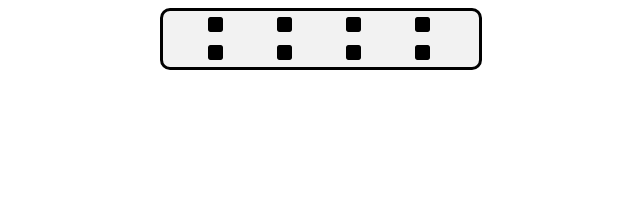
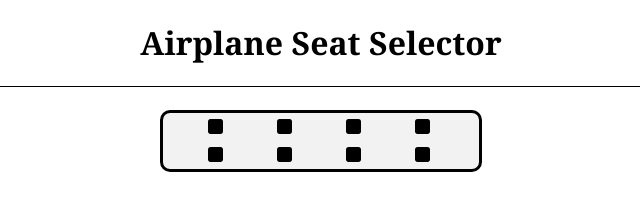
Before and after one commit to neagan/seat_selector, a website: page index.html in a window 1280 px wide. Shown: the whole page, without its empty margins (319-959 px from the left). Drawn offline with Linux system fonts and the light colour scheme.

Commit message:
add basic header bar

```diff
--- a/app.js
+++ b/app.js
@@ -19,4 +19,6 @@
       }
     }
   }
+
+  function toggleBox
 })();
--- a/index.html
+++ b/index.html
@@ -7,6 +7,10 @@
   <link rel="stylesheet" href="node_modules/font-awesome/css/font-awesome.min.css">
 </head>
 <body>
+  <header id="navbar">
+    <h1 id="title">Airplane Seat Selector</h1>
+  </header>
+
   <div class="plane">
     <ul class="row">
       <li class="seat"><i class="fa fa-stop fa-lg"></i></li>
@@ -29,6 +33,10 @@
     </ul>
   </div>
 
+  <div class="info">
+
+  </div>
+
   <script src="app.js"></script>
 </body>
 </html>
--- a/style.css
+++ b/style.css
@@ -1,8 +1,38 @@
+header#navbar {
+  position: fixed;
+  top: 0;
+  left: 0;
+  right: 0;
+  border-bottom: 1px solid;
+  display: block;
+}
+
+h1#title {
+  text-align: center;
+  font-family: Georgia;
+}
+
 div.plane {
+  position: relative;
+  top: 100px;
   border: 3px solid;
   border-radius: 10px;
   margin: auto;
+  margin-top: 10px;
+  margin-bottom: 10px;
   width: 25%;
+  background-color: #F2F2F2;
+
+}
+
+div.info {
+  visibility: hidden;
+  border: 3px solid;
+  border-radius: 10px;
+  margin: auto;
+  margin-top: 10px;
+  margin-bottom: 10px;
+  width: 50%;
   background-color: #F2F2F2;
 }
 
```
